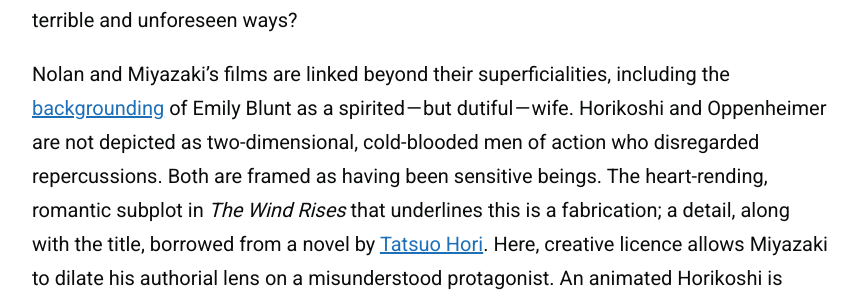
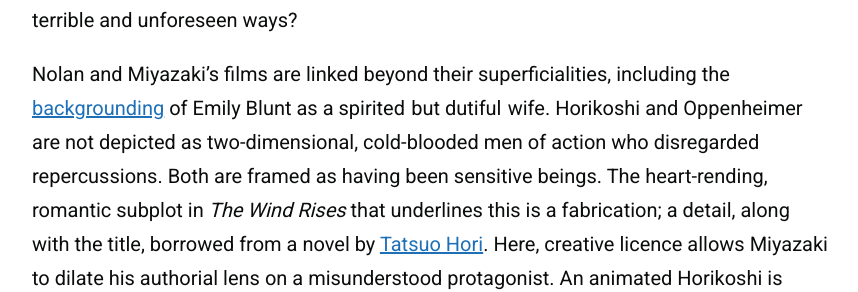
Before and after one commit to zoeurl/zoedowney.github.io, a Jekyll site: the page built from _posts/2023-08-02-the-ghost-behind-the-machine.md, in a window 1280 px wide and 900 px high, scrolled down 2676 px. Shown: the part 164-456 px from the top of the window, without its empty margins (208-1066 px from the left). Built offline with Jekyll 4.4.1, drawn with Linux system fonts in a browser that asks for light colours.

Commit message:
Update 2023-08-02-the-ghost-behind-the-machine.md

```diff
--- a/_posts/2023-08-02-the-ghost-behind-the-machine.md
+++ b/_posts/2023-08-02-the-ghost-behind-the-machine.md
@@ -24,7 +24,7 @@
 
 _Oppenheimer_ takes a similar stance to _The Wind Rises_ that, in critical moments, genius is often used for ill. This argument runs out of steam more quickly with respect to a nuclear weapon that devastated two Japanese cities — not to mention the impact of test sites on [indigenous](https://time.com/6296470/oppenheimer-navajo-uranium-mining-essay/) communities. Even so, Nolan’s Oppenheimer is a genuine man of science caught in an unfathomable moral predicament: does one chase after innovation and a perceived solution to conflict, with the knowledge that what is wrought may alter lives in terrible and unforeseen ways?
 
-Nolan and Miyazaki’s films are linked beyond their superficialities, including the [backgrounding](https://www.vogue.co.uk/article/oppenheimer-female-characters) of Emily Blunt as a spirited — but dutiful — wife. Horikoshi and Oppenheimer are not depicted as two-dimensional, cold-blooded men of action who disregarded repercussions. Both are framed as having been sensitive beings. The heart-rending, romantic subplot in _The Wind Rises_ that underlines this is a fabrication; a detail, along with the title, borrowed from a novel by [Tatsuo Hori](https://en.wikipedia.org/wiki/The_Wind_Has_Risen). Here, creative licence allows Miyazaki to dilate his authorial lens on a misunderstood protagonist. An animated Horikoshi is pictured folding paper aeroplanes to charm his terminally ill fiancée, Nahoko. She paints a vista on a hill and he wanders over to admire her work. Verifiably, however, Oppenheimer was an aesthete. Nolan makes us aware in the film’s pre-bomb preamble that he appreciated art — and women. He enjoyed the metaphysical poetry of John Donne; an introduction made by his left-leaning lover Jean Tatlock. It is well-speculated that he named the Los Alamos atomic test ‘[Trinity](https://genius.com/1625890)’ — after a Donne conceit — as a tribute to her.
+Nolan and Miyazaki’s films are linked beyond their superficialities, including the [backgrounding](https://www.vogue.co.uk/article/oppenheimer-female-characters) of Emily Blunt as a spirited  but dutiful  wife. Horikoshi and Oppenheimer are not depicted as two-dimensional, cold-blooded men of action who disregarded repercussions. Both are framed as having been sensitive beings. The heart-rending, romantic subplot in _The Wind Rises_ that underlines this is a fabrication; a detail, along with the title, borrowed from a novel by [Tatsuo Hori](https://en.wikipedia.org/wiki/The_Wind_Has_Risen). Here, creative licence allows Miyazaki to dilate his authorial lens on a misunderstood protagonist. An animated Horikoshi is pictured folding paper aeroplanes to charm his terminally ill fiancée, Nahoko. She paints a vista on a hill and he wanders over to admire her work. Verifiably, however, Oppenheimer was an aesthete. Nolan makes us aware in the film’s pre-bomb preamble that he appreciated art — and women. He enjoyed the metaphysical poetry of John Donne; an introduction made by his left-leaning lover Jean Tatlock. It is well-speculated that he named the Los Alamos atomic test ‘[Trinity](https://genius.com/1625890)’ — after a Donne conceit — as a tribute to her.
 
 In the poetic sense these are people who, against their will, became ciphers of destruction. Their stories — retold for a hyper-individualistic millennial audience — are about thinking minds taken advantage of by formidable governing bodies. Oppenheimer was working under the impression that US leaders would use only the presence of an atomic bomb as a [negotiation strategy](https://time.com/6297240/atomic-bomb-expert-oppenheimer-interview/); to end a war on the edge of being ‘won’. Or, once deployed, it was naïvely assumed that the resulting trauma would draw a line under future use of nuclear tactics. As the film reminds us, _theory_ is divorced from _reality_. Cillian Murphy portrays ‘Oppie’ as a brilliant, if self-assured, theoretical physicist herded into practising radioactivity — with torn ideologies that immobilise his moral compass. In the wake of [Hiroshima](https://www.newyorker.com/magazine/1946/08/31/hiroshima) and [Nagasaki](https://www.newyorker.com/tech/annals-of-technology/nagasaki-the-last-bomb), during a private meeting with then-President Truman, Oppenheimer confesses that he has ‘blood on [his] hands’. Truman pulls out a white handkerchief from his pocket, waves this aside and asserts that history will not pay attention to the ones who conceived of the bomb — only those who chose to drop it.
 
```
